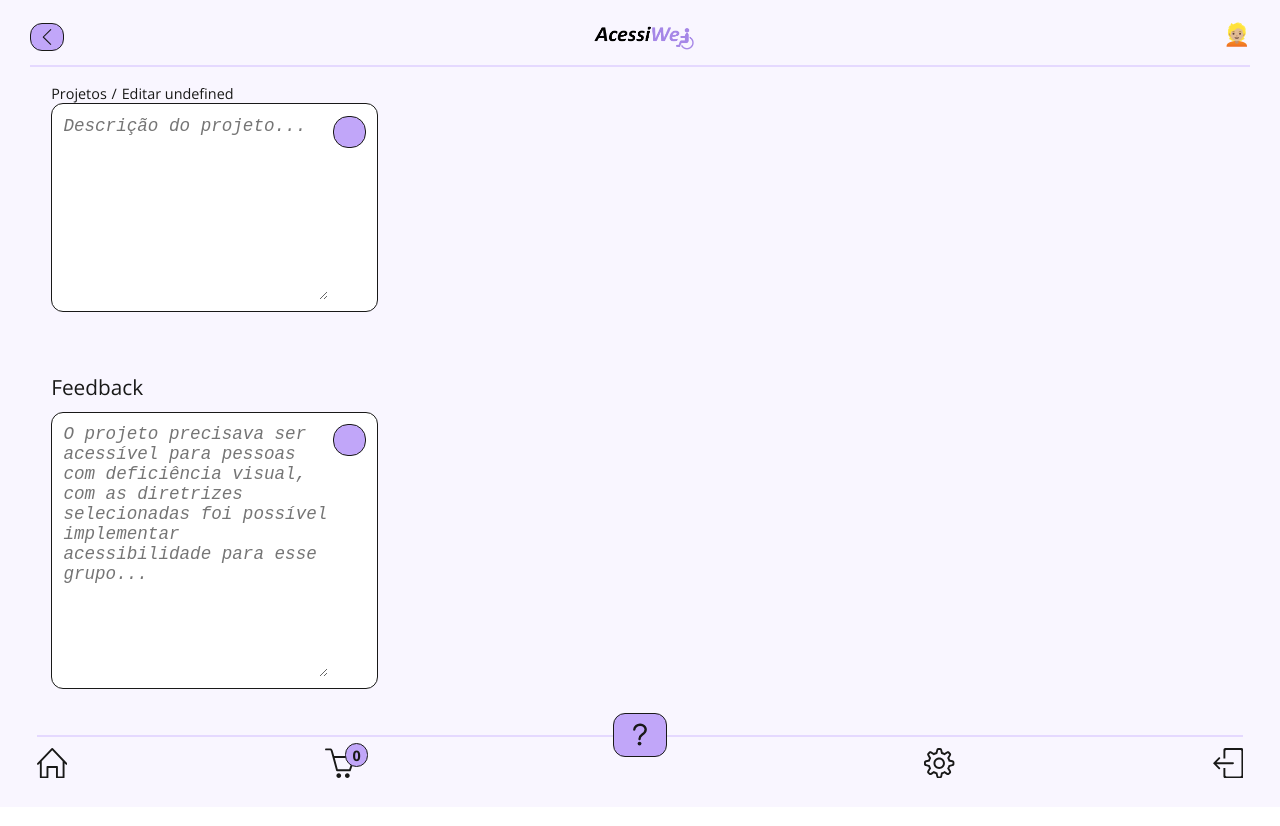
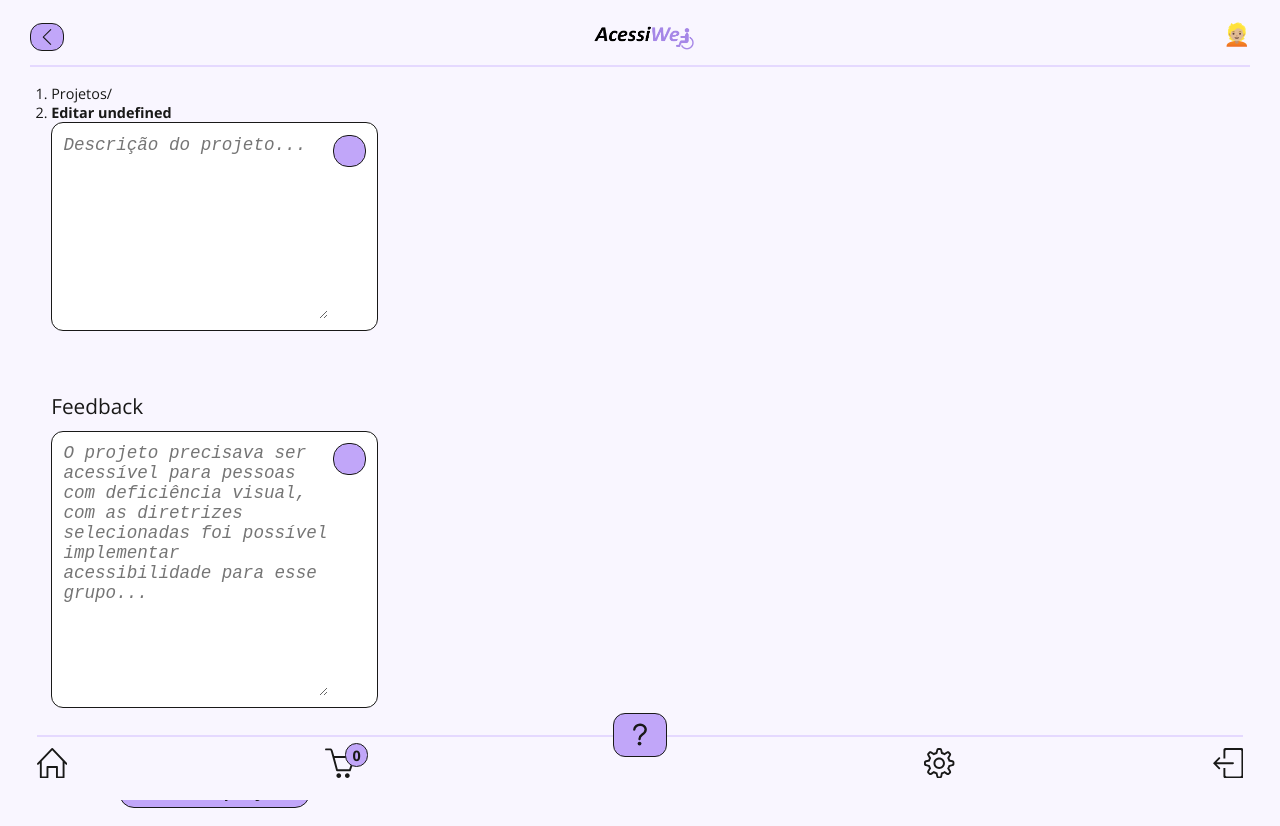
Before and after one commit to acessiweb/acessiweb-frontend, a Next.js app: page /projetos/1/editar in a window 1280 px wide. Built offline with nearby package versions, Linux system fonts and the light colour scheme; some icons are missing.

Commit message:
Update breadcrumb structure and style

```diff
--- a/src/assets/scss/elements/_breadcrumb.scss
+++ b/src/assets/scss/elements/_breadcrumb.scss
@@ -1,11 +1,16 @@
 @use "../var";
 
 .breadcrumb {
-  display: flex;
-  column-gap: var.$space-xs;
   font-size: var.$fs-x-small;
 
-  &__link-desc {
-    margin-right: var.$space-xs;
+  > ol {
+    list-style: none;
+    display: flex;
+
+    li {
+      > span {
+        padding: 0 var.$space-sm;
+      }
+    }
   }
 }
--- a/src/components/breadcrumb.tsx
+++ b/src/components/breadcrumb.tsx
@@ -2,25 +2,34 @@
 
 import { capitalize } from "@/common/utils/string";
 import Link from "next/link";
+import { useState } from "react";
 
-interface BreadcrumbType {
+export type BreadcrumbProps = {
   crumbs: {
     desc: string;
     link: string;
   }[];
-}
+};
 
-export function Breadcrumb({ crumbs }: BreadcrumbType) {
+export function Breadcrumb({ crumbs }: BreadcrumbProps) {
   return (
-    <div className="breadcrumb">
-      {crumbs.map((crumb, i) => (
-        <div key={i}>
-          <span className="breadcrumb__link-desc">
-            <Link href={crumb.link}>{capitalize(crumb.desc)}</Link>
-          </span>
-          {crumbs.length - 1 !== i ? <span>&#47;</span> : ""}
-        </div>
-      ))}
-    </div>
+    <nav className="breadcrumb" aria-label="Breadcrumb">
+      <ol>
+        {crumbs.map((crumb, i) => (
+          <li
+            aria-current={crumbs.length - 1 === i ? "page" : undefined}
+            key={i}
+          >
+            <Link
+              href={crumb.link}
+              style={{ fontWeight: crumbs.length - 1 === i ? 700 : 400 }}
+            >
+              {capitalize(crumb.desc)}
+            </Link>
+            {crumbs.length - 1 !== i ? <span role="none">&#47;</span> : ""}
+          </li>
+        ))}
+      </ol>
+    </nav>
   );
 }
```
